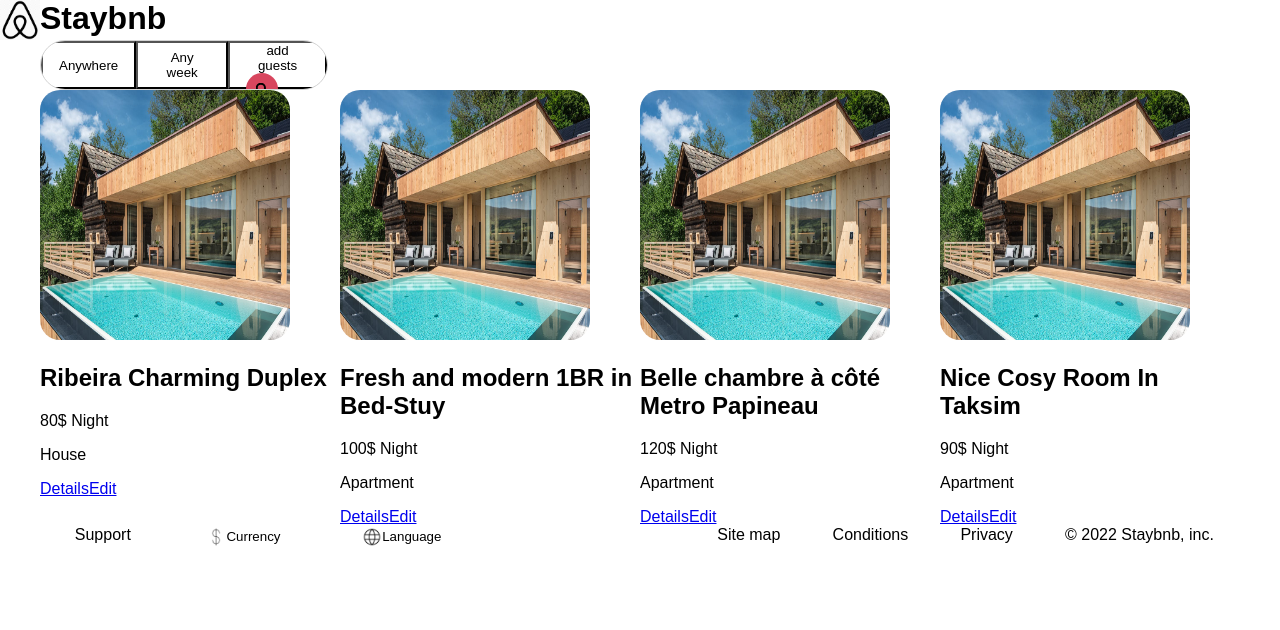
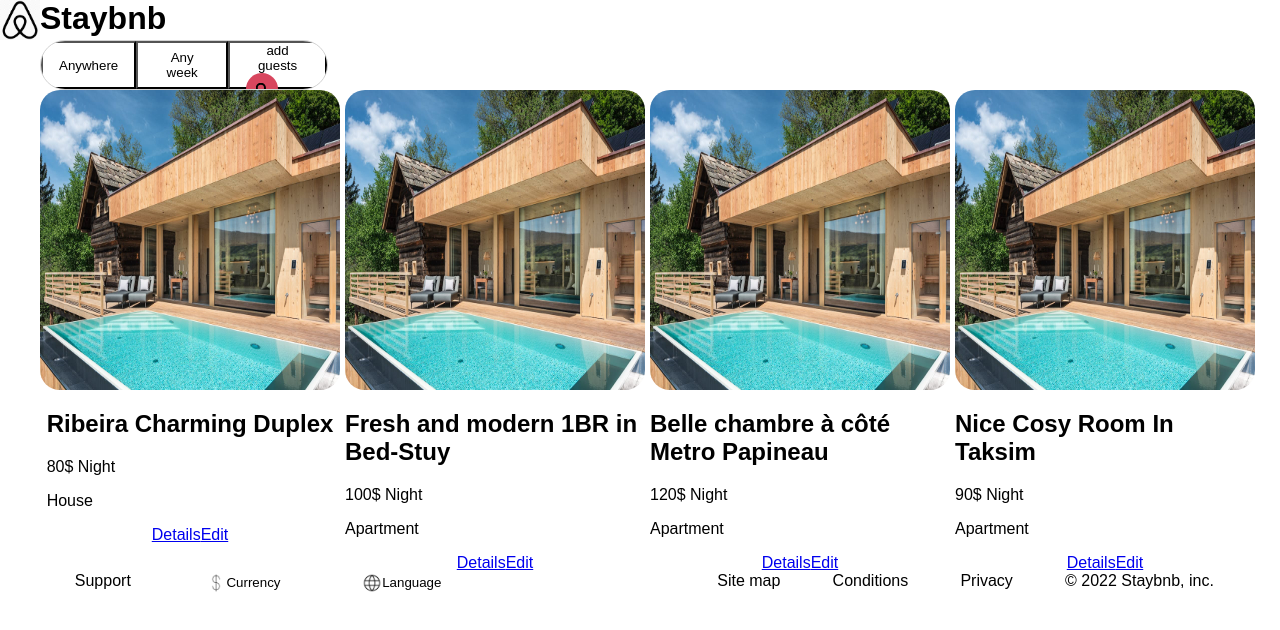
Before and after one commit to Omer1022/Staybnb, a Vue app: page / in a window 1280 px wide. Shown: the top 630 px of the page. Built offline with nearby package versions, Linux system fonts and the light colour scheme.

Commit message:
card-prevrw

```diff
--- a/src/styles/cmps/_app-footer.scss
+++ b/src/styles/cmps/_app-footer.scss
@@ -1,4 +1,5 @@
 .footer{
+    position: sticky;
     display: grid;
     grid-template-areas:
     "action . nav"
--- a/src/styles/cmps/_stay-list.scss
+++ b/src/styles/cmps/_stay-list.scss
@@ -1,4 +1,5 @@
 .stay-list {
   display: grid;
-  grid-template-columns: repeat(4, 1fr);
+  grid-template-columns: repeat(5, 1fr);
+  gap:5px
 }
--- a/src/styles/cmps/_stay-preview.scss
+++ b/src/styles/cmps/_stay-preview.scss
@@ -1,17 +1,14 @@
-// .stay-previews{
-//   display: grid;
-//   grid-template-columns: repeat(4,1fr);
-// }
-
-
-
-// .stay-preview-card{
-//   display: grid;
-// }
+.stay-preview-card{
+  display: flex;
+  align-items: center;
+  justify-content: center;
+  flex-direction: column;
+  align-content: center;
+}
 
 
 .preview-img {
   border-radius: 20px;
-  height: 250px;
+  height: 300px;
   aspect-ratio: 1/1;
 }
```
